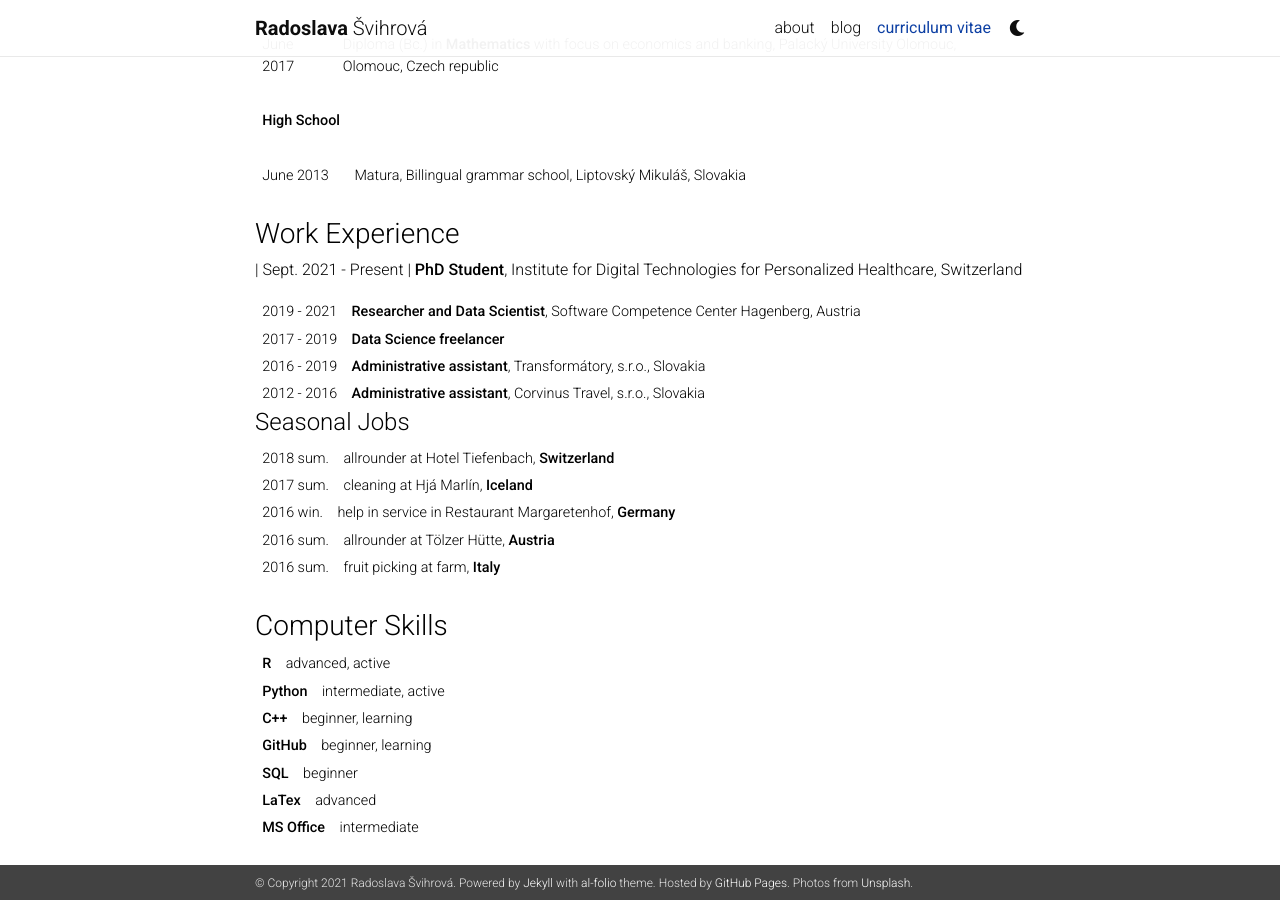
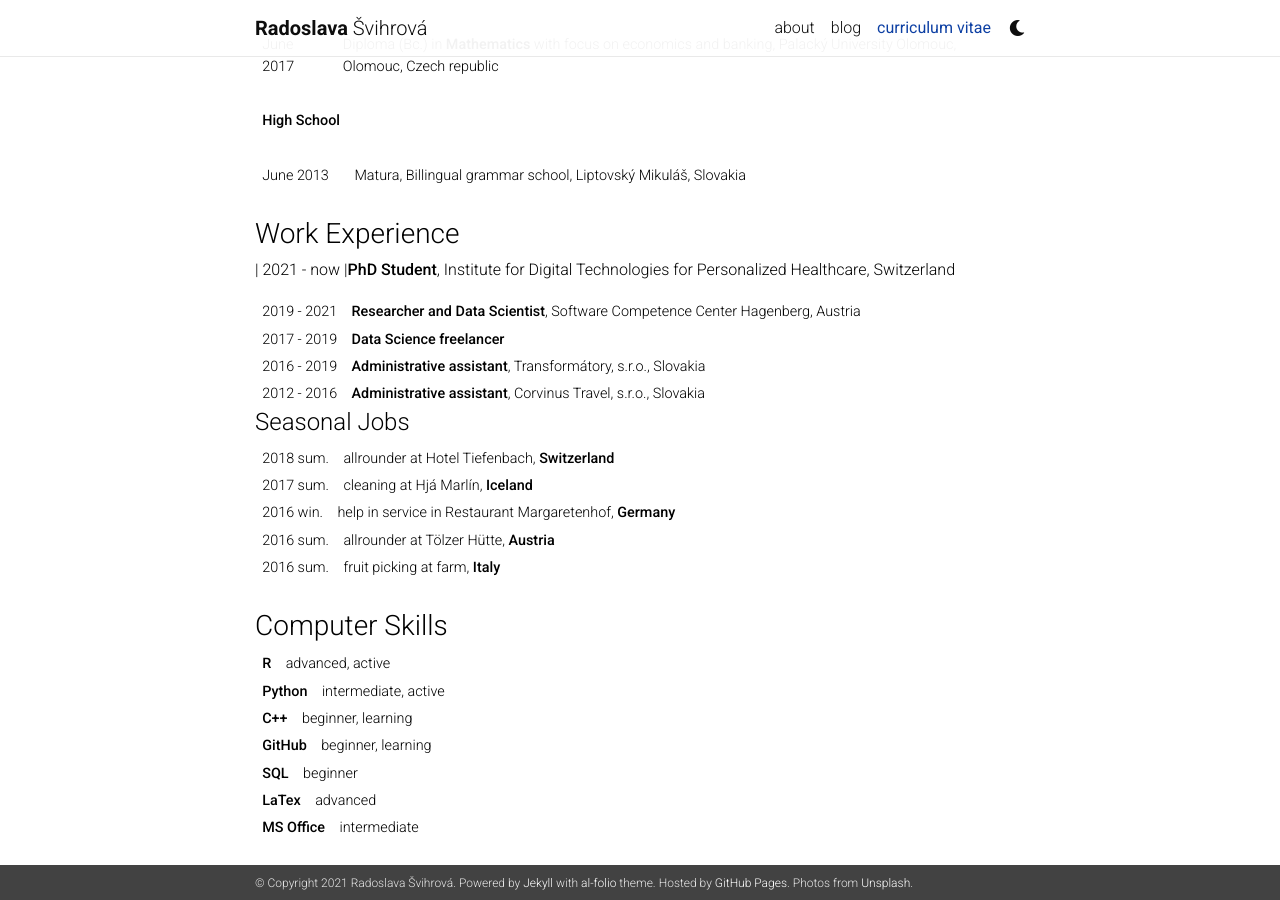
Before and after one commit to RadoslavaS/RadoslavaS.github.io, a Jekyll site: the page built from _pages/cv.md, in a window 1280 px wide and 900 px high, scrolled down 835 px. Built offline with Jekyll 4.4.1, drawn with Linux system fonts in a browser that asks for light colours; nearby versions of some CDN libraries; a style sheet for code colours, icons or effects is not loaded.

Commit message:
update cv

```diff
--- a/_pages/cv.md
+++ b/_pages/cv.md
@@ -32,7 +32,7 @@ nav: true
 
 ### Work Experience ###
 
-| Sept. 2021 - Present      | **PhD Student**, Institute for Digital Technologies for
+| 2021 - now     |**PhD Student**, Institute for Digital Technologies for
 Personalized Healthcare, Switzerland
 
 | 2019 - 2021    |**Researcher and Data Scientist**, Software Competence Center Hagenberg, Austria
```
